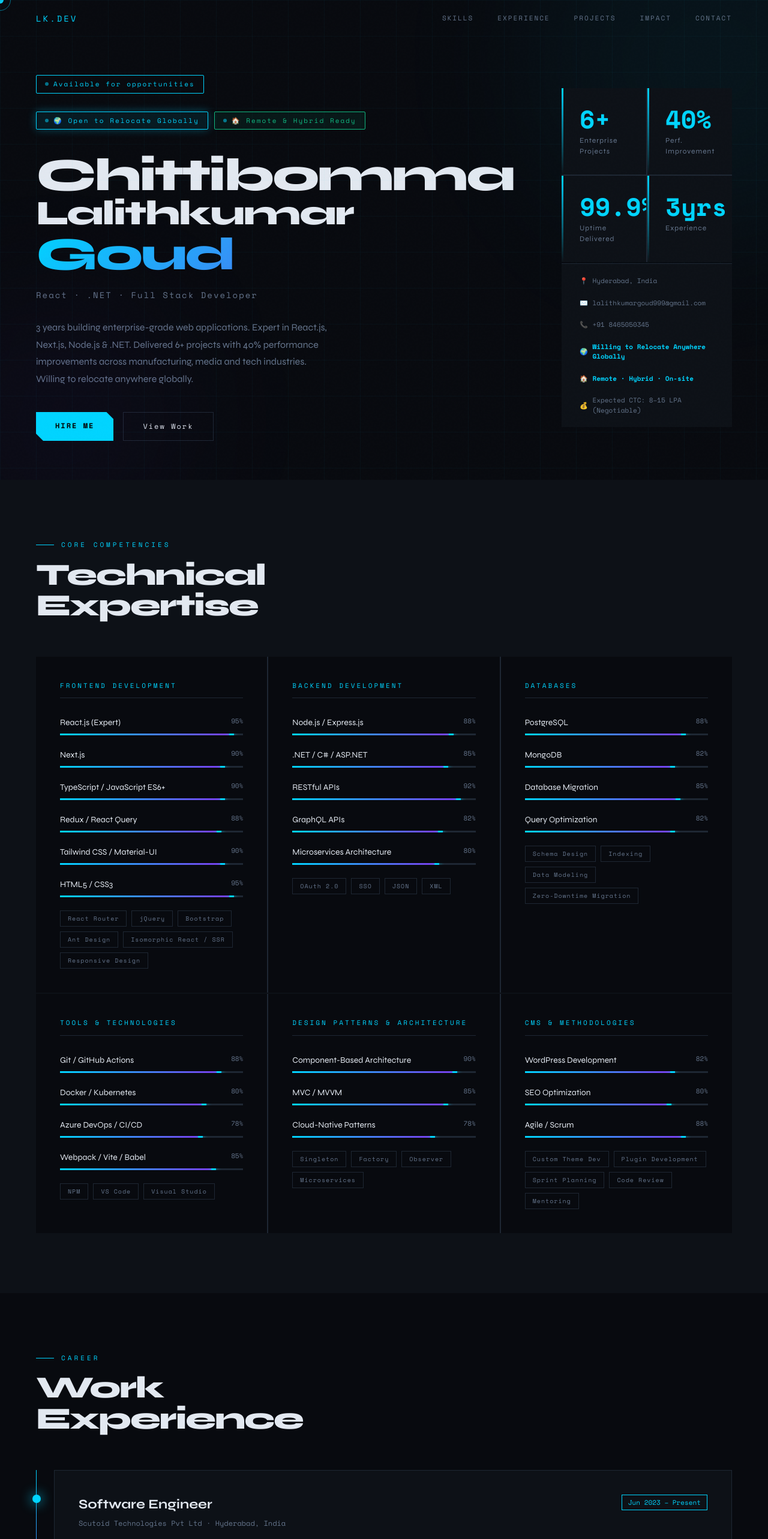
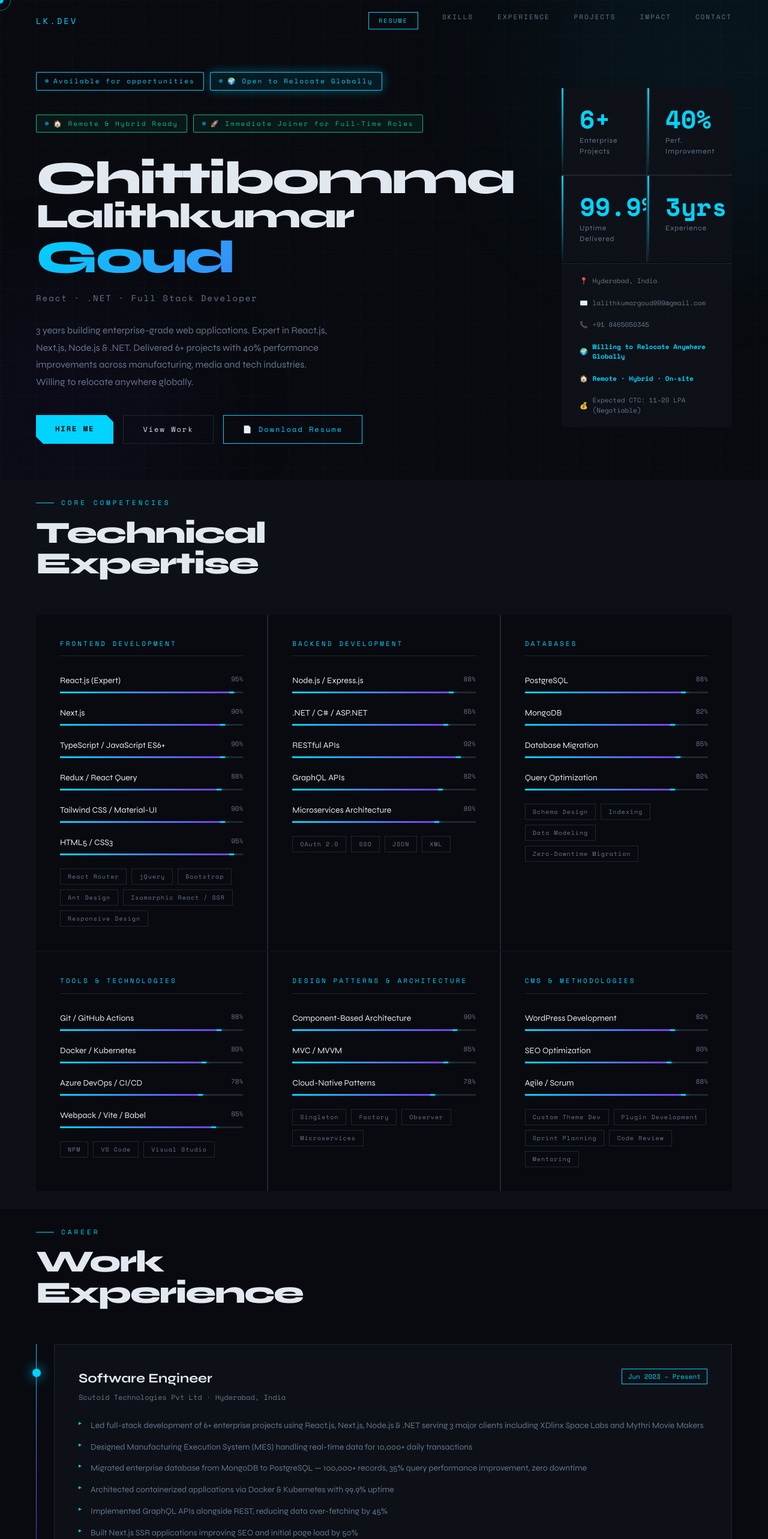
Before and after one commit to Lalith84999/portfolio, a Next.js app: page / in a window 1280 px wide. Shown: the top 2566 px of the page at 60% size. Built offline with nearby package versions, Linux system fonts and the light colour scheme; a web font is replaced by a local one.

Commit message:
feat: update resume details and add download links in navbar and hero section

```diff
--- a/src/app/globals.css
+++ b/src/app/globals.css
@@ -119,6 +119,16 @@ nav.scrolled {
 }
 .nav-links a:hover { color: var(--accent); }
 .nav-links a:hover::after { transform: scaleX(1); }
+.nav-resume {
+  color: var(--accent) !important;
+  border: 1px solid var(--accent);
+  padding: 6px 16px;
+  font-size: 10px !important;
+  letter-spacing: 2px;
+  transition: all 0.2s;
+}
+.nav-resume:hover { background: var(--accent); color: #000 !important; }
+.nav-resume::after { display: none !important; }
 
 /* HERO */
 #hero {
@@ -213,6 +223,8 @@ h1.hero-name .line2 {
   transition: all 0.2s;
 }
 .btn-outline:hover { border-color: var(--accent); color: var(--accent); }
+.btn-resume { border-color: var(--accent); color: var(--accent); }
+.btn-resume:hover { background: var(--accent); color: #000; }
 
 /* STATS CARD */
 .hero-right { position: relative; }
@@ -281,7 +293,7 @@ h1.hero-name .line2 {
 .orb2 { width: 400px; height: 400px; background: rgba(124,58,237,0.05); bottom: -100px; left: -100px; }
 
 /* SECTION */
-section { padding: 100px 60px; max-width: 1400px; margin: auto; }
+section { padding: 30px 60px; max-width: 1400px; margin: auto; }
 .section-label {
   font-family: 'Space Mono', monospace;
   font-size: 11px;
@@ -305,7 +317,7 @@ section { padding: 100px 60px; max-width: 1400px; margin: auto; }
 }
 
 /* SKILLS */
-#skills { background: var(--surface); padding: 100px 60px; max-width: none; }
+#skills { background: var(--surface); padding: 30px 60px; max-width: none; }
 #skills > * { max-width: 1400px; margin-left: auto; margin-right: auto; }
 .skills-container { max-width: 1400px; margin: auto; }
 .skills-grid {
@@ -478,18 +490,23 @@ section { padding: 100px 60px; max-width: 1400px; margin: auto; }
 .project-card:hover { background: var(--surface2); }
 .project-num {
   font-family: 'Space Mono', monospace;
-  font-size: 48px;
+  font-size: 28px;
   font-weight: 700;
   color: var(--border);
   position: absolute;
   right: 30px; top: 20px;
   line-height: 1;
+  opacity: 0.9;
+  z-index: 0;
+  pointer-events: none;
 }
 .project-name {
   font-family: 'Syne', sans-serif;
   font-size: 20px;
   font-weight: 700;
   margin-bottom: 6px;
+  position: relative;
+  z-index: 1;
 }
 .project-client {
   font-family: 'Space Mono', monospace;
@@ -544,7 +561,7 @@ section { padding: 100px 60px; max-width: 1400px; margin: auto; }
 }
 
 /* CONTACT */
-#contact { background: var(--surface); max-width: none; padding: 100px 60px; }
+#contact { background: var(--surface); max-width: none; padding: 30px 60px; }
 .contact-inner { max-width: 1400px; margin: auto; }
 .contact-grid {
   display: grid;
--- a/src/components/Contact.tsx
+++ b/src/components/Contact.tsx
@@ -56,7 +56,7 @@ export default function Contact() {
             </h2>
             <p style={{ color: "var(--muted)", fontSize: 15, lineHeight: 1.8, marginBottom: 10 }}>
               Open to full-time roles, freelance projects, and exciting engineering challenges.
-              Willing to relocate to any country. Expected CTC: 8–15 LPA (Negotiable). Let&apos;s connect.
+              Willing to relocate to any country. Expected CTC: 11–15 LPA (Negotiable). Let&apos;s connect.
             </p>
             <div className="contact-links">
               <a className="contact-link" href="mailto:lalithkumargoud999@gmail.com">
--- a/src/components/Experience.tsx
+++ b/src/components/Experience.tsx
@@ -16,7 +16,7 @@ const EXPERIENCES: ExpData[] = [
     date: "Jun 2023 – Present",
     company: "Scutoid Technologies Pvt Ltd · Hyderabad, India",
     points: [
-      "Led full-stack development of 6+ enterprise projects using React.js, Next.js, Node.js & .NET serving 3 major clients including XDlinx Labs and Mythri Movie Makers",
+      "Led full-stack development of 6+ enterprise projects using React.js, Next.js, Node.js & .NET serving 3 major clients including XDlinx Space Labs and Mythri Movie Makers",
       "Designed Manufacturing Execution System (MES) handling real-time data for 10,000+ daily transactions",
       "Migrated enterprise database from MongoDB to PostgreSQL — 100,000+ records, 35% query performance improvement, zero downtime",
       "Architected containerized applications via Docker & Kubernetes with 99.9% uptime",
--- a/src/components/Footer.tsx
+++ b/src/components/Footer.tsx
@@ -2,7 +2,7 @@ export default function Footer() {
   return (
     <footer>
       <p>
-        © 2026 <span>Chittibomma Lalithkumar Goud</span> · Full Stack Developer · Hyderabad
+        © 2024 <span>Chittibomma Lalithkumar Goud</span> · Full Stack Developer · Hyderabad
       </p>
       <p>
         Built with <span>♥</span> using Next.js · React · TypeScript
--- a/src/components/Hero.tsx
+++ b/src/components/Hero.tsx
@@ -6,10 +6,11 @@ export default function Hero() {
       <div className="glow-orb orb2" />
       <div className="hero-grid">
         <div>
-          <div className="hero-badge">Available for opportunities</div>
           <div className="hero-badges-row">
+            <div className="hero-badge">Available for opportunities</div>
             <div className="hero-badge hero-badge--highlight">🌍 Open to Relocate Globally</div>
             <div className="hero-badge hero-badge--green">🏠 Remote &amp; Hybrid Ready</div>
+            <div className="hero-badge hero-badge--green">🚀 Immediate Joiner for Full-Time Roles</div>
           </div>
           <h1 className="hero-name">
             <span className="line1">Chittibomma</span>
@@ -30,6 +31,9 @@ export default function Hero() {
             </a>
             <a href="#projects" className="btn-outline">
               View Work
+            </a>
+            <a href="/Resume.pdf" download="LalithResume.pdf" className="btn-outline btn-resume">
+              📄 Download Resume
             </a>
           </div>
         </div>
@@ -57,7 +61,7 @@ export default function Hero() {
               <span>🏠</span> Remote · Hybrid · On-site
             </div>
             <div className="contact-item">
-              <span>💰</span> Expected CTC: 8–15 LPA (Negotiable)
+              <span>💰</span> Expected CTC: 11–20 LPA (Negotiable)
             </div>
           </div>
         </div>
--- a/src/components/Navbar.tsx
+++ b/src/components/Navbar.tsx
@@ -37,6 +37,7 @@ export default function Navbar() {
       <nav ref={navRef} className={scrolled ? "scrolled" : ""}>
         <div className="nav-logo">LK.dev</div>
         <div className="nav-links">
+          <a href="/Resume.pdf" download="LalithResume.pdf" className="nav-resume">Resume</a>
           {NAV_ITEMS.map((item) => (
             <a key={item.href} href={item.href} onClick={(e) => handleNavClick(e, item.href)}>
               {item.label}
@@ -57,6 +58,7 @@ export default function Navbar() {
             {item.label}
           </a>
         ))}
+        <a href="/Resume.pdf" download="LalithResume.pdf" className="nav-resume">Resume</a>
       </div>
     </>
   );
--- a/src/components/Projects.tsx
+++ b/src/components/Projects.tsx
@@ -13,43 +13,43 @@ interface ProjectData {
 const PROJECTS: ProjectData[] = [
   {
     num: "01",
-    name: "Manufacturing Execution System V3",
-    client: "XDlinx Labs · Mar 2024 – Present",
-    desc: "Full-stack enterprise MES with real-time analytics, advanced monitoring, and Kubernetes deployment. Led DB migration from MongoDB to PostgreSQL with schema redesign achieving 35% performance gain.",
-    tech: ["React.js", "Next.js", "Node.js", "PostgreSQL", ".NET", "GraphQL", "Docker", "Kubernetes"],
+    name: "Spacelinx (MES) V3",
+    client: "XDlinx Space Labs · Mar 2024 – Present (10 months)",
+    desc: "Led database migration from MongoDB to PostgreSQL with comprehensive schema redesign. Implemented advanced analytics and real-time monitoring features using GraphQL for efficient data querying. Deployed containerized application on Kubernetes cluster with auto-scaling and load balancing. Achieved 35% improvement in query performance through PostgreSQL optimization. Built SSR pages with Next.js for improved SEO and faster initial page loads.",
+    tech: ["React.js", "Next.js", "Node.js", "PostgreSQL", ".NET", "C#", "Express.js", "GraphQL", "Docker", "Kubernetes", "HTML5", "CSS3"],
   },
   {
     num: "02",
     name: "Manufacturing Execution System V2",
-    client: "XDlinx Labs · Nov 2023 – Mar 2024",
-    desc: "MERN stack enterprise application with real-time data monitoring via React Query, OAuth 2.0 auth, role-based access control, and .NET microservices backend.",
-    tech: ["React.js", "Node.js", "MongoDB", "Express.js", ".NET", "React Query", "OAuth 2.0"],
+    client: "XDlinx Space Labs · Nov 2023 – Mar 2024 (5 months)",
+    desc: "Developed complete MERN stack application from scratch with enterprise-level features. Built real-time data monitoring tools using React Query for efficient server state management. Implemented OAuth 2.0 authentication and role-based access control for secure user management. Integrated .NET backend for robust enterprise processes and microservices architecture.",
+    tech: ["React.js", "Node.js", "MongoDB", "Express.js", ".NET", "C#", "React Query", "OAuth 2.0", "HTML5", "CSS3"],
   },
   {
     num: "03",
-    name: "Asset Management System",
-    client: "Mythri Movie Makers",
-    desc: "Scalable asset tracking platform built with Next.js, C# and PostgreSQL, containerized with Docker for enterprise-grade media asset management.",
-    tech: ["Next.js", "React.js", "C#", "PostgreSQL", "Docker"],
+    name: "CineBuddy — Film Industry Asset Management System",
+    client: "Mythri Movie Makers · Mar 2024 – Present",
+    desc: "Built end-to-end digital asset management platform for tracking movie production assets including scripts, footage, VFX files, and media archives. Developed role-based dashboards for producers, directors, and production teams to manage budgets, schedules, and asset workflows. Implemented real-time asset tracking and version control for large media files across multiple film productions. Designed GraphQL APIs for efficient querying of production metadata, asset catalogs, and crew assignment data.",
+    tech: ["React.js", "Next.js", "Node.js", "PostgreSQL", ".NET", "C#", "Express.js", "GraphQL", "Docker", "Kubernetes", "HTML5", "CSS3"],
   },
   {
     num: "04",
-    name: "Imagery Platform",
-    client: "XDlinx Labs",
-    desc: "High-performance GraphQL-driven image platform with C# backend, Kubernetes orchestration and PostgreSQL at scale.",
-    tech: ["React.js", "GraphQL", "C#", "PostgreSQL", "Kubernetes"],
+    name: "Geolinx — Satellite Tracking & Globe Visualization",
+    client: "XDlinx Space Labs · Jan 2024 – Sep 2024 (9 months)",
+    desc: "Built interactive 3D globe visualization using Cesium.js for satellite orbit tracking and real-time imagery data capture. Integrated geospatial data pipelines to capture and render satellite imagery on the Cesium globe interface. Developed GraphQL APIs for efficient querying of satellite tracking data and orbit parameters.",
+    tech: ["React.js", "Cesium.js", "GraphQL", "C#", "PostgreSQL", "Kubernetes"],
   },
   {
     num: "05",
-    name: "Corporate Website — Scutoid Technologies",
-    client: "Sep 2023 – Oct 2023",
-    desc: "Custom WordPress theme from scratch with dynamic product catalog, career portal and achievement timeline. Achieved 95+ PageSpeed score via Webpack optimization.",
-    tech: ["WordPress", "PHP", "JavaScript", "jQuery", "Webpack", "NPM"],
+    name: "Corporate Website for Scutoid Technologies",
+    client: "Sep 2023 – Oct 2023 (2 months)",
+    desc: "Designed and developed custom WordPress theme from scratch matching brand guidelines. Created dynamic product catalog, career portal, and achievement timeline. Configured modern build pipeline using Webpack and NPM for asset optimization. Achieved 95+ PageSpeed score through performance optimization and lazy loading.",
+    tech: ["WordPress", "PHP", "JavaScript", "jQuery", "HTML5", "CSS3", "Webpack", "NPM"],
   },
   {
     num: "06",
     name: "Books Keeping System",
-    client: "XDlinx Labs",
+    client: "XDlinx Space Labs",
     desc: "Financial books management system built with React.js, React Query for efficient server state management, C# backend and PostgreSQL database.",
     tech: ["React.js", "React Query", "C#", "PostgreSQL"],
   },
```
Also changed, not shown: 1 other file (tests, documents, lock files or other folders).
